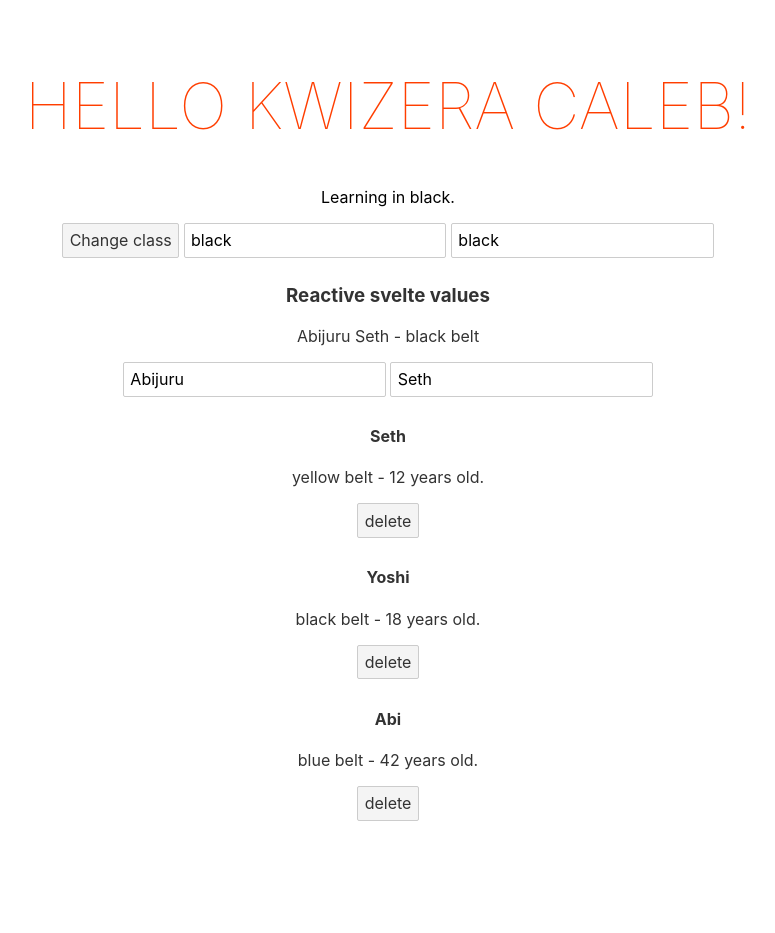
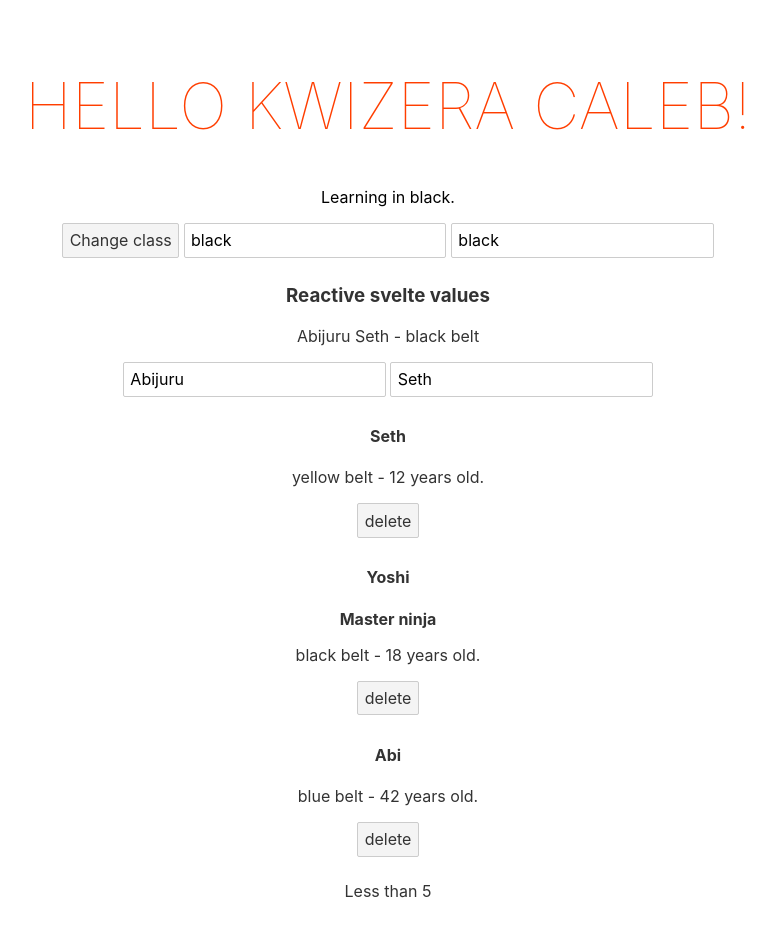
Before and after one commit to Abi-Seth/svelteapp, a Svelte app: page / in a window 1280 px wide. Shown: the whole page, without its empty margins (252-1027 px from the left). Before the commit the page ends 845 px from the top, so only its background shows below. Built offline with nearby package versions, Linux system fonts and the light colour scheme.

Commit message:
New: conditionals

```diff
--- a/src/App.svelte
+++ b/src/App.svelte
@@ -37,6 +37,8 @@
 		people = people.filter((person) => person.id != id);
 		console.log(event);
 	}
+
+	let num = 5;
 </script>
 
 <main>
@@ -54,12 +56,24 @@
 	{#each people as person (person.id)}
 		<div>
 			<h4>{person.name}</h4>
+			{#if person.beltColor === 'black'}
+				<p><strong>Master ninja</strong></p>
+			{/if}
 			<p>{person.beltColor} belt - {person.age} years old.</p>
 			<button on:click={(event) => deletePerson(event, person.id)}>delete</button>
 		</div>
 	{:else}
 		<p>No person registered yet.</p>
 	{/each}
+
+
+	{#if num > 20}
+		<p>Greater that 20</p>
+	{:else if num > 5}
+		<p>Greater thatn 5</p>
+	{:else}
+		<p>Less than 5</p>
+	{/if}
 </main>
 
 <style>
```
